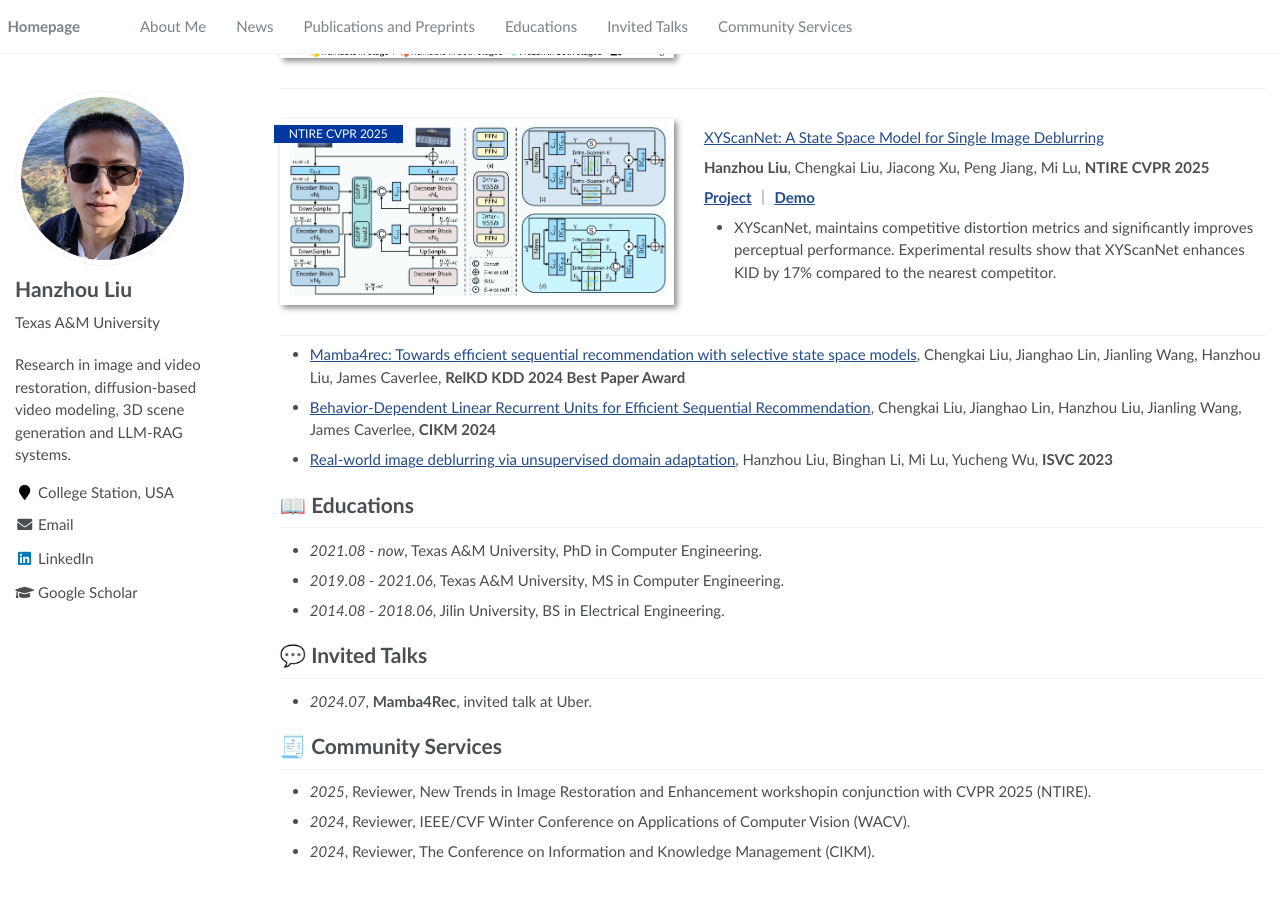
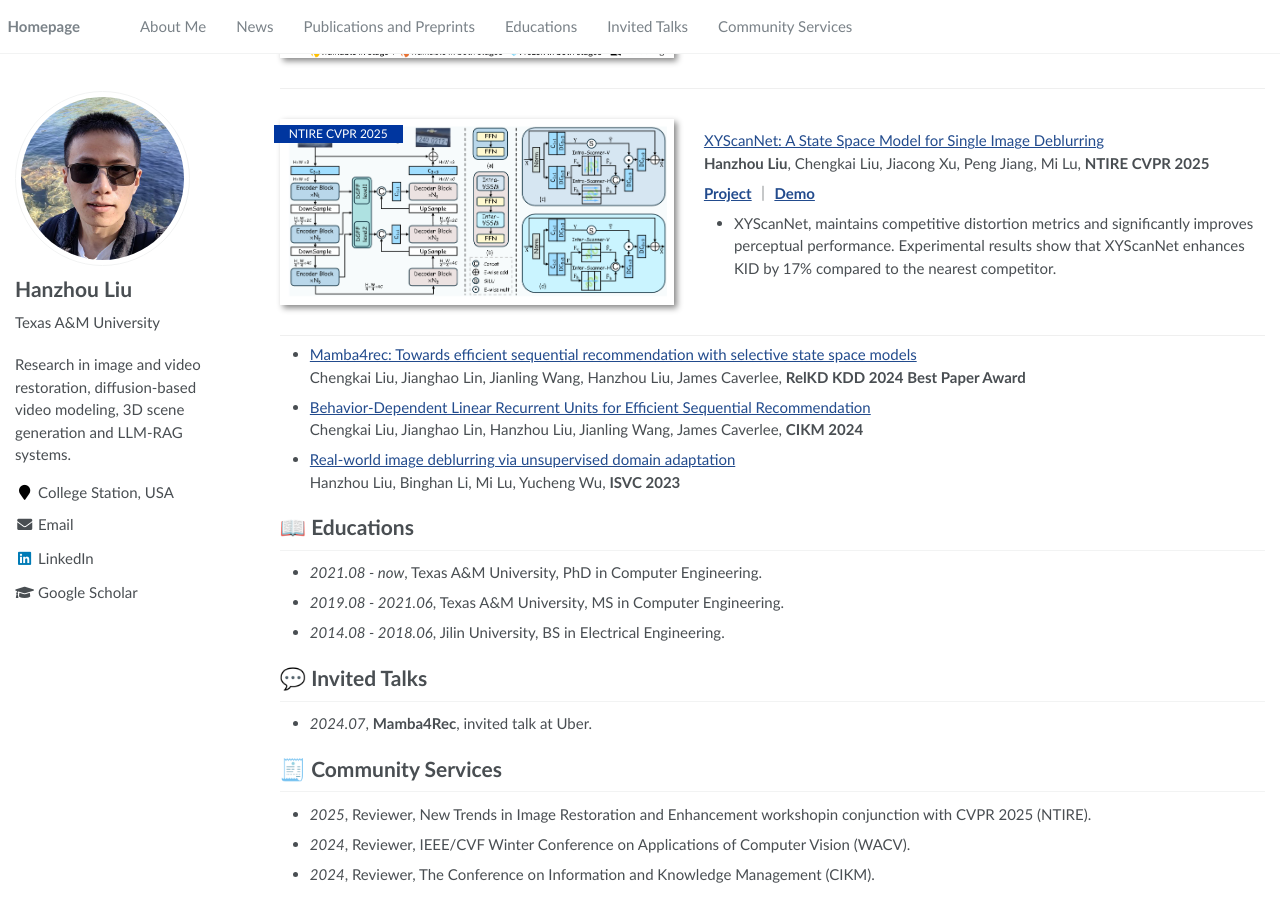
Before and after one commit to HanzhouLiu/hanzhouliu.github.io, a Jekyll site: the page built from _pages/about.md, in a window 1280 px wide and 900 px high, scrolled down 789 px. Built offline with Jekyll 4.4.1, drawn with Linux system fonts in a browser that asks for light colours; before the commit the page ends 1667 px from its top, so only the background shows below that.

```diff
--- a/_pages/about.md
+++ b/_pages/about.md
@@ -57,7 +57,6 @@
 <div class='paper-box-text' markdown="1">
 
 [XYScanNet: A State Space Model for Single Image Deblurring](https://arxiv.org/pdf/2412.10338)
-
 **Hanzhou Liu**, Chengkai Liu, Jiacong Xu, Peng Jiang, Mi Lu, **NTIRE CVPR 2025**
 
 [**Project**](https://github.com/HanzhouLiu/XYScanNet) ｜ [**Demo**](https://huggingface.co/spaces/HanzhouLiu/XYScanNet_Demo)
@@ -66,11 +65,14 @@
 </div>
 </div>
 
-- [Mamba4rec: Towards efficient sequential recommendation with selective state space models](https://github.com/chengkai-liu/Mamba4Rec), Chengkai Liu, Jianghao Lin, Jianling Wang, Hanzhou Liu, James Caverlee, **RelKD KDD 2024 Best Paper Award**
+- [Mamba4rec: Towards efficient sequential recommendation with selective state space models](https://github.com/chengkai-liu/Mamba4Rec)
+Chengkai Liu, Jianghao Lin, Jianling Wang, Hanzhou Liu, James Caverlee, **RelKD KDD 2024 Best Paper Award**
 
-- [Behavior-Dependent Linear Recurrent Units for Efficient Sequential Recommendation](https://github.com/chengkai-liu/RecBLR), Chengkai Liu, Jianghao Lin, Hanzhou Liu, Jianling Wang, James Caverlee, **CIKM 2024**
+- [Behavior-Dependent Linear Recurrent Units for Efficient Sequential Recommendation](https://github.com/chengkai-liu/RecBLR)
+Chengkai Liu, Jianghao Lin, Hanzhou Liu, Jianling Wang, James Caverlee, **CIKM 2024**
 
-- [Real-world image deblurring via unsupervised domain adaptation](https://link.springer.com/chapter/10.1007/978-3-031-47966-3_12), Hanzhou Liu, Binghan Li, Mi Lu, Yucheng Wu, **ISVC 2023**
+- [Real-world image deblurring via unsupervised domain adaptation](https://link.springer.com/chapter/10.1007/978-3-031-47966-3_12)
+Hanzhou Liu, Binghan Li, Mi Lu, Yucheng Wu, **ISVC 2023**
 
 <!--# 🎖 Honors and Awards
 - *2021.10* Lorem ipsum dolor sit amet, consectetur adipiscing elit. Vivamus ornare aliquet ipsum, ac tempus justo dapibus sit amet.
```
